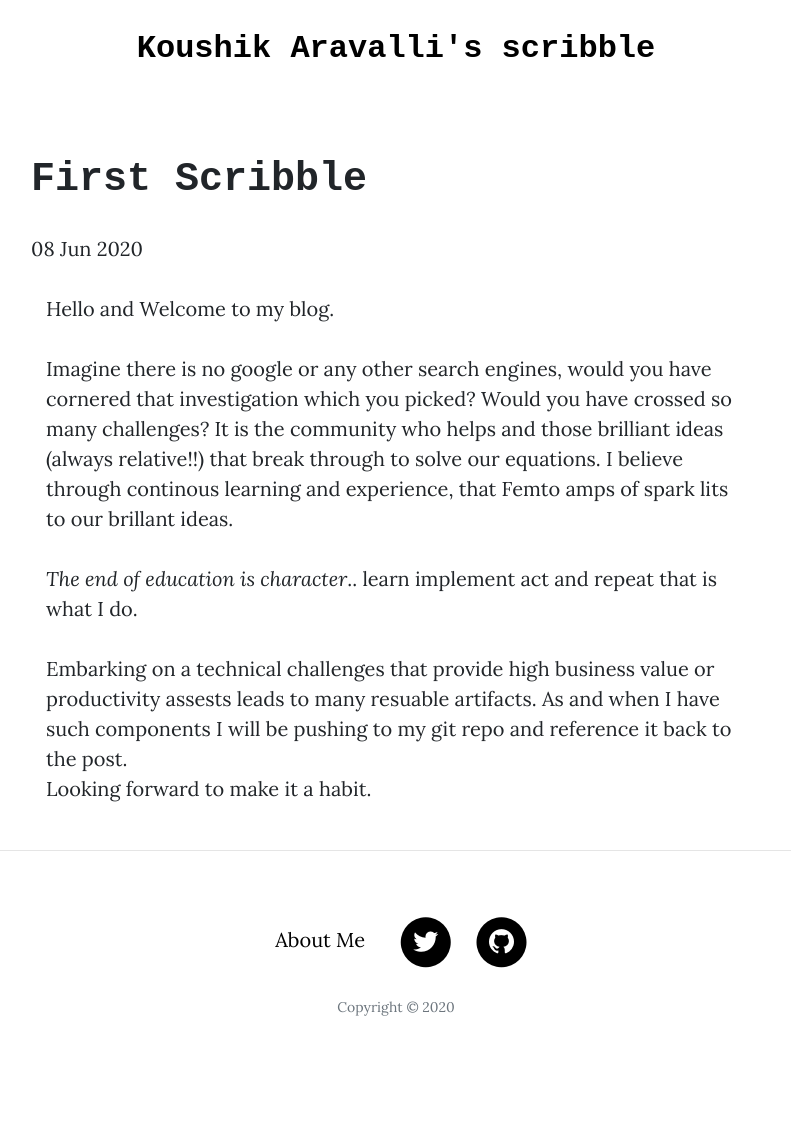
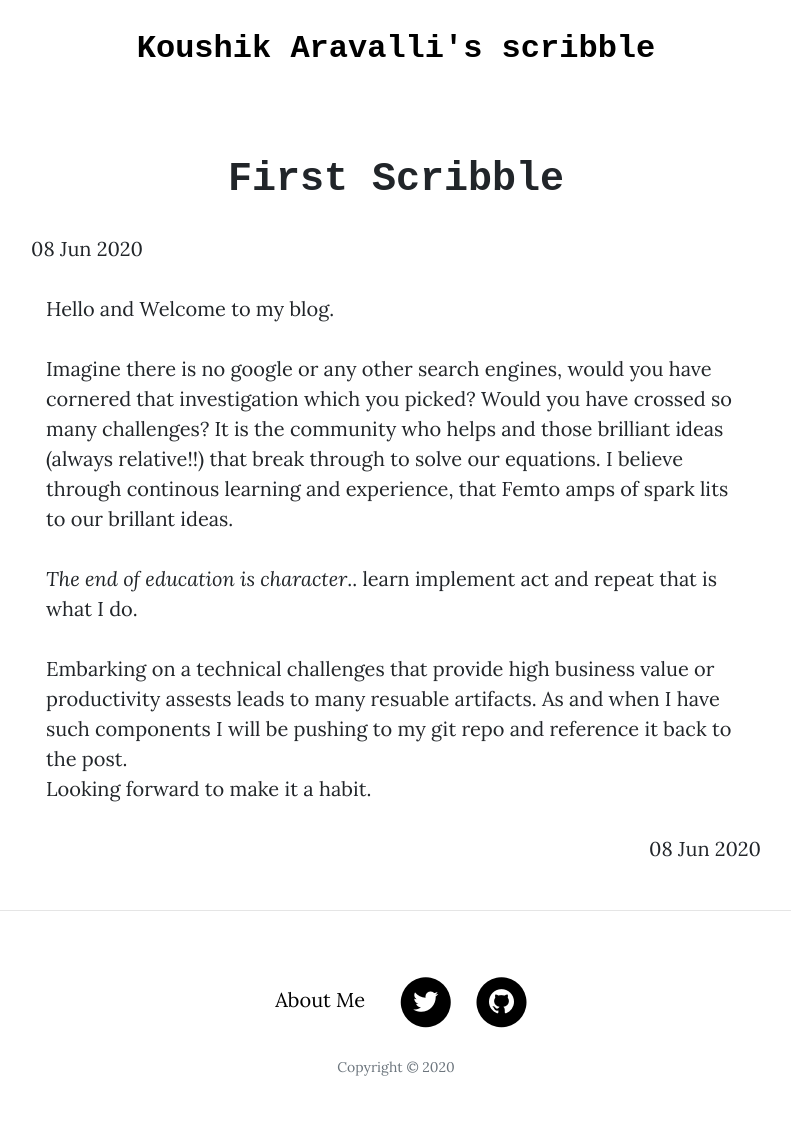
Before and after one commit to koushik-aravalli/koushik-aravalli.github.io, a Jekyll site: the page built from _posts/2020-06-08-scribble.md, in a window 1280 px wide. Shown: the whole page, without its empty margins (244-1035 px from the left). Built offline with Jekyll 4.4.1, drawn with Linux system fonts in a browser that asks for light colours; nearby versions of some CDN libraries; library files that are not in the unit come from our copies; before the commit the page ends 1083 px from its top, so only the background shows below that.

Commit message:
Merged with master

```diff
--- a/_layouts/post.html
+++ b/_layouts/post.html
@@ -1,13 +1,12 @@
 ---
 layout: default
 ---
-<h1 class="masthead">
-  <div class="site-heading">
+<h1 style="text-align:center">
     {{ page.title }}
-  </div>
 </h1>
 
 <div class="post">
   <p class="meta">{{ page.date | date_to_string }}</p>
   {{ content }}
+  <p class="meta" style="text-align:right;">{{ page.date | date_to_string }}</p>
 </div>
```
